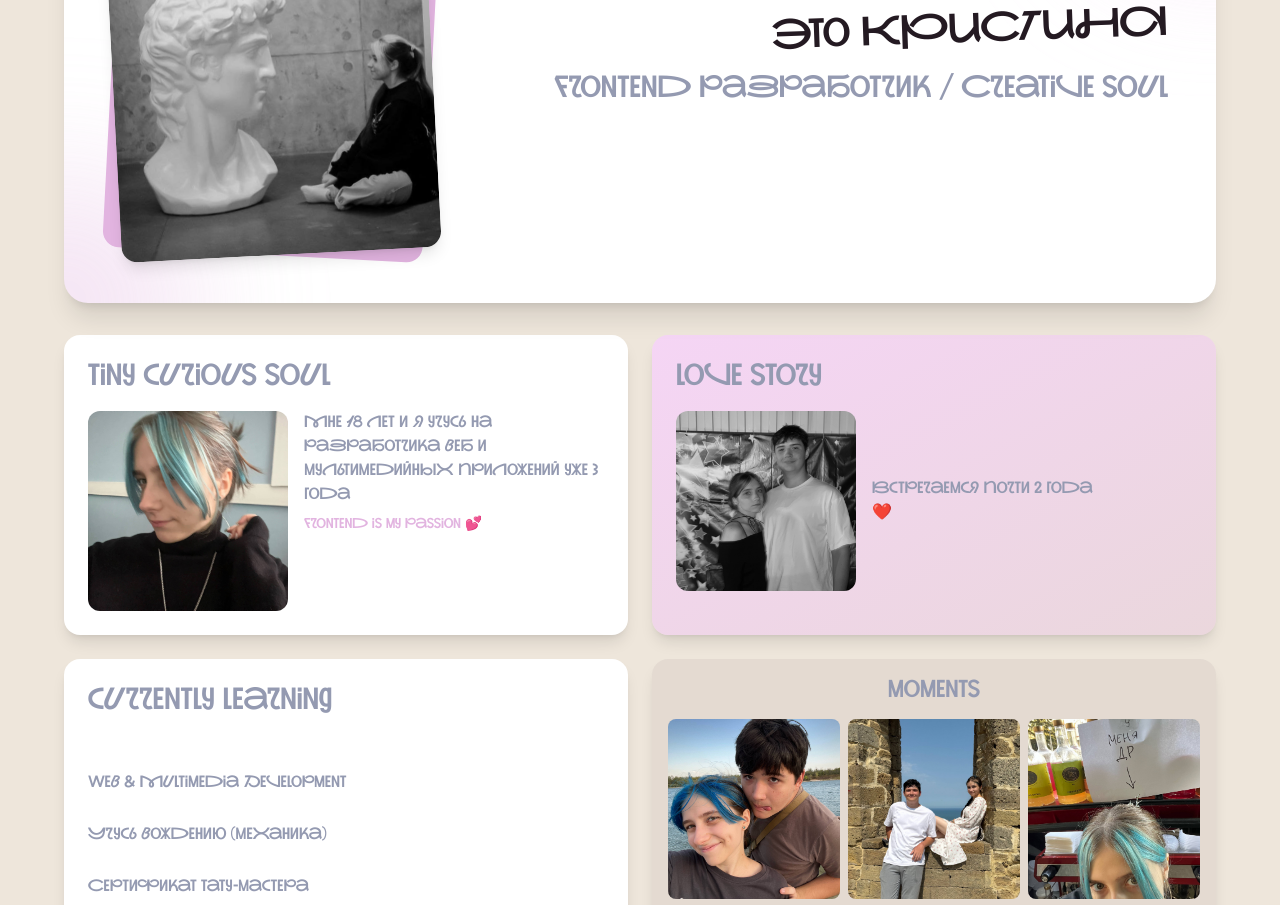
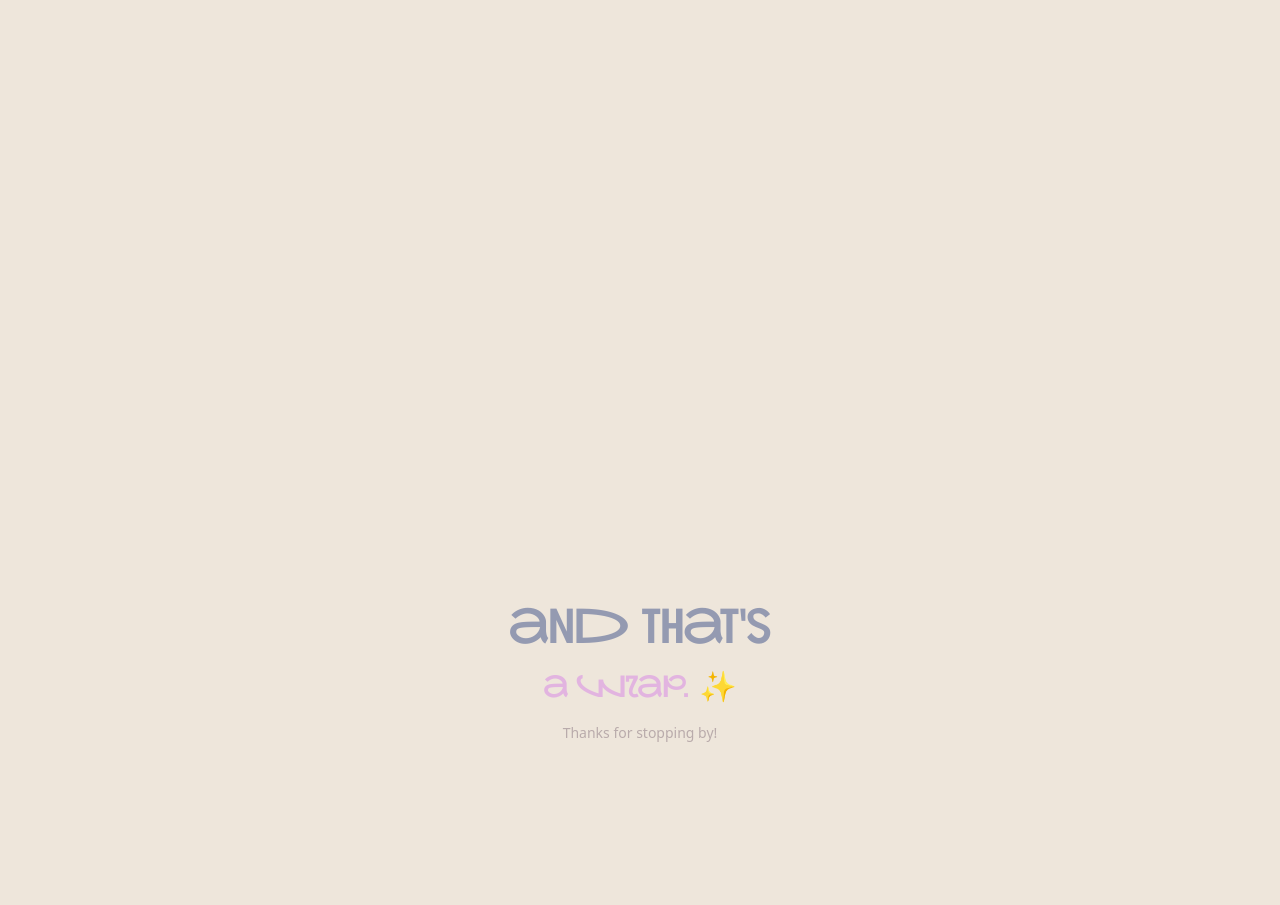
Before and after one commit to Kirikiri2/DevOpsProject, a Next.js app: page /portfolio/Kris in a window 1280 px wide. Shown: the part 348-1253 px from the top of the page. After the commit the page ends 1123 px from the top, so only its background shows below. Built offline with nearby package versions, Linux system fonts and the light colour scheme.

Commit message:
add preview

```diff
--- a/src/app/portfolio/Kris/page.jsx
+++ b/src/app/portfolio/Kris/page.jsx
@@ -1,142 +1,9 @@
 export default function KrisPage() {
     return (
-        <div className="min-h-screen py-12 px-4 sm:px-6 lg:px-8">
-            <div className="max-w-6xl mx-auto space-y-8">
-                <div className="relative bg-white rounded-3xl p-8 md:p-12 shadow-xl overflow-hidden">
-                    <div className="absolute top-0 right-0 w-64 h-64 bg-[#f5d5f5] rounded-full mix-blend-multiply filter blur-3xl opacity-70 -translate-y-1/2 translate-x-1/2"></div>
-                    <div className="absolute bottom-0 left-0 w-64 h-64 bg-[#e2b4e0]/50 rounded-full mix-blend-multiply filter blur-3xl opacity-70 translate-y-1/2 -translate-x-1/2"></div>
-                    <div className="relative flex flex-col md:flex-row items-center gap-8">
-                        <div className="w-64 h-80 md:w-80 md:h-96 shrink-0 relative">
-                            <div className="absolute inset-0 bg-[#e2b4e0] rounded-2xl transform rotate-3"></div>
-                            <img
-                                src="/nika/ника.jpg"
-                                alt="Ника"
-                                className="relative w-full h-full object-cover rounded-2xl shadow-lg transform -rotate-3 hover:rotate-0 transition-transform duration-300"
-                            />
-                        </div>
-                        <div className="flex-1 text-right">
-                            <h1 className="nauryz text-6xl md:text-8xl font-bold text-[#e2b4e0] leading-[0.9] mb-4 transform -rotate-2">
-                                Это КРИСТИНА
-                            </h1>
-                            <p className="nauryz text-2xl md:text-3xl text-[#949ab1] mt-4">
-                                Frontend разработчик / Creative soul
-                            </p>
-                        </div>
-                    </div>
-                </div>
-
-                {/* ABOUT GRID */}
-                <div className="grid grid-cols-1 md:grid-cols-2 gap-6">
-
-                    <div className="bg-white rounded-2xl p-6 shadow-lg">
-                        <h2 className="nauryz text-3xl font-bold text-[#949ab1] mb-4">tiny curious soul</h2>
-                        <div className="flex items-start gap-4">
-                            <img
-                                src="/nika/ника-портрет.jpg"
-                                alt="Портрет"
-                                className="w-50 h-50 object-cover rounded-xl"
-                            />
-                            <div className="space-y-2 text-[#949ab1]">
-                                <p className="nauryz">Мне 18 лет и я учусь на разработчика веб и мультимедийных приложений уже 3 года</p>
-                                <p className="nauryz text-sm text-[#e2b4e0]">Frontend is my passion 💕</p>
-                            </div>
-                        </div>
-                    </div>
-
-                    <div className="bg-linear-to-br from-[#f5d5f5] to-[#e2b4e0]/30 rounded-2xl p-6 shadow-lg">
-                        <h2 className="nauryz text-3xl font-bold text-[#949ab1] mb-4">love story</h2>
-                        <div className="flex items-center gap-4">
-                            <img
-                                src="/nika/фото-с-парнем.jpg"
-                                alt="С парнем"
-                                className="w-45 h-45 object-cover rounded-xl"
-                            />
-                            <p className="nauryz text-[#949ab1]">Встречаемся почти 2 года <br /><span className="text-[#e2b4e0]">❤️</span></p>
-                        </div>
-                    </div>
-
-                    <div className="bg-white rounded-2xl p-6 shadow-lg">
-                        <h2 className="nauryz text-3xl font-bold text-[#949ab1] mb-4">currently learning</h2>
-                        <div className="space-y-3 py-7">
-                            <div className="flex items-center gap-3 py-2">
-                                <p className="nauryz text-[#949ab1]">Web & Multimedia Development</p>
-                            </div>
-                            <div className="flex items-center gap-3 py-2">
-                                <p className="nauryz text-[#949ab1]">Учусь вождению (механика)</p>
-                            </div>
-                            <div className="flex items-center gap-3 py-2">
-                                <p className="nauryz text-[#949ab1]">Сертификат тату-мастера</p>
-                            </div>
-                            <div className="flex items-center gap-3 py-2">
-                                <p className="nauryz text-[#949ab1]">Занимаюсь спортом по приколу</p>
-                            </div>
-                        </div>
-                    </div>
-
-                    <div className="bg-[#b9abab]/20 rounded-2xl p-4 shadow-lg">
-                        <h2 className="nauryz text-2xl font-bold text-[#949ab1] mb-3 text-center">moments</h2>
-                        <div className="grid grid-cols-3 gap-2">
-                            <img src="/nika/фото-1.jpg" alt="Момент 1" className="w-full h-45 object-cover rounded-lg" />
-                            <img src="/nika/фото-2.jpg" alt="Момент 2" className="w-full h-45 object-cover rounded-lg" />
-                            <img src="/nika/фото-3.jpg" alt="Момент 3" className="w-full h-45 object-cover rounded-lg" />
-                            <img src="/nika/фото-4.jpg" alt="Момент 4" className="w-full h-45 object-cover rounded-lg" />
-                            <img src="/nika/фото-5.jpg" alt="Момент 5" className="w-full h-45 object-cover rounded-lg" />
-                            <img src="/nika/фото-6.jpg" alt="Момент 6" className="w-full h-45 object-cover rounded-lg" />
-                        </div>
-                    </div>
-                </div>
-
-                {/* INTERESTS SECTION */}
-                <div className="bg-white rounded-3xl p-8 shadow-xl">
-                    <h2 className="nauryz text-4xl font-bold text-center mb-8">
-                        it's not just coding, <br />
-                        <span className="text-[#e2b4e0]">it's vibing with life</span>
-                    </h2>
-
-                    <div className="grid grid-cols-1 md:grid-cols-3 gap-6">
-                        <div className="bg-linear-to-b from-[#f5d5f5] to-[#e2b4e0]/20 rounded-2xl p-6 text-center">
-                            <img
-                                src="/nika/аниме-атака-титанов.jpg"
-                                alt="Атака Титанов"
-                                className="w-full h-40 object-cover rounded-xl mb-4"
-                            />
-                            <h3 className="nauryz text-xl font-bold mb-2 text-[#949ab1]">Anime lover</h3>
-                            <p className="nauryz text-[#949ab1] text-sm">Attack on Titan - мое любимое аниме 🗡️</p>
-                        </div>
-
-                        <div className="bg-linear-to-b from-[#b9abab]/30 to-[#949ab1]/20 rounded-2xl p-6 text-center">
-                            <div className="flex justify-center gap-4 mb-4">
-                                <img src="/nika/кот-сем.jpg" alt="Сем" className="w-35 h-35 object-cover rounded-full border-4 border-white shadow" />
-                                <img src="/nika/кошка-буся.jpg" alt="Буся" className="w-35 h-35 object-cover rounded-full border-4 border-white shadow" />
-                            </div>
-                            <h3 className="nauryz text-xl font-bold mb-2 text-[#949ab1] py-3">My fur babies</h3>
-                            <p className="nauryz text-[#949ab1] text-sm">Кот Сем и кошка Буся</p>
-                        </div>
-
-                        <div className="bg-linear-to-b from-[#e2b4e0]/20 to-[#f5d5f5] rounded-2xl p-6 text-center">
-                            <div className="w-full h-40 bg-[#f5d5f5]/50 rounded-xl mb-4 flex items-center justify-center">
-                                <img src="/nika/tg.jpg" alt="tg" className="w-40 h-40 object-cover rounded-full border-4 border-white shadow" />
-                            </div>
-                            <h3 className="nauryz text-xl font-bold mb-2 text-[#949ab1]">Telegram</h3>
-                            <p className="nauryz text-[#949ab1] text-sm">Публикую всякую фигню в своем канале</p>
-                            <a href="https://t.me/+qBX2bJLVWuc0MDJi" className="inline-block mt-3 text-[#e2b4e0] hover:text-[#b9abab] nauryz text-sm">Подпишись! →</a>
-                        </div>
-                    </div>
-                </div>
-
-                {/* HOBBIES */}
-                <div className="bg-[#f5d5f5]/30 rounded-3xl p-8 shadow-lg">
-                    <h2 className="nauryz text-4xl font-bold text-center mb-6 text-[#e2b4e0]">hobbies & stuff</h2>
-                    <div className="flex flex-wrap justify-center gap-3">
-                        <span className="nauryz bg-white px-6 py-3 rounded-full shadow-md text-[#e2b4e0]">Тату искусство</span>
-                        <span className="nauryz bg-white px-6 py-3 rounded-full shadow-md text-[#949ab1]">Собирать лего</span>
-                        <span className="nauryz bg-white px-6 py-3 rounded-full shadow-md text-[#b9abab]">Чтение</span>
-                        <span className="nauryz bg-white px-6 py-3 rounded-full shadow-md text-[#949ab1]">Скетчбукинг</span>
-                        <span className="nauryz bg-white px-6 py-3 rounded-full shadow-md text-[#b9abab]">Занимаюсь pole dance</span>
-                        <span className="nauryz bg-white px-6 py-3 rounded-full shadow-md text-[#e2b4e0]">Алмазная мозайка</span>
-                    </div>
-                </div>
-            </div>
+        <div className="min-h-screen flex justify-center py-12 px-4 sm:px-6 lg:px-8">
+            <h1 className="nauryz text-6xl md:text-8xl font-bold text-[#e2b4e0] leading-[0.9] mb-4 transform -rotate-2">
+                Это КРИСТИНА (не успела (^_^))
+            </h1>
         </div>
     );
 }
```
Also changed, not shown: preview/ScreenDevOps1.png (added).
